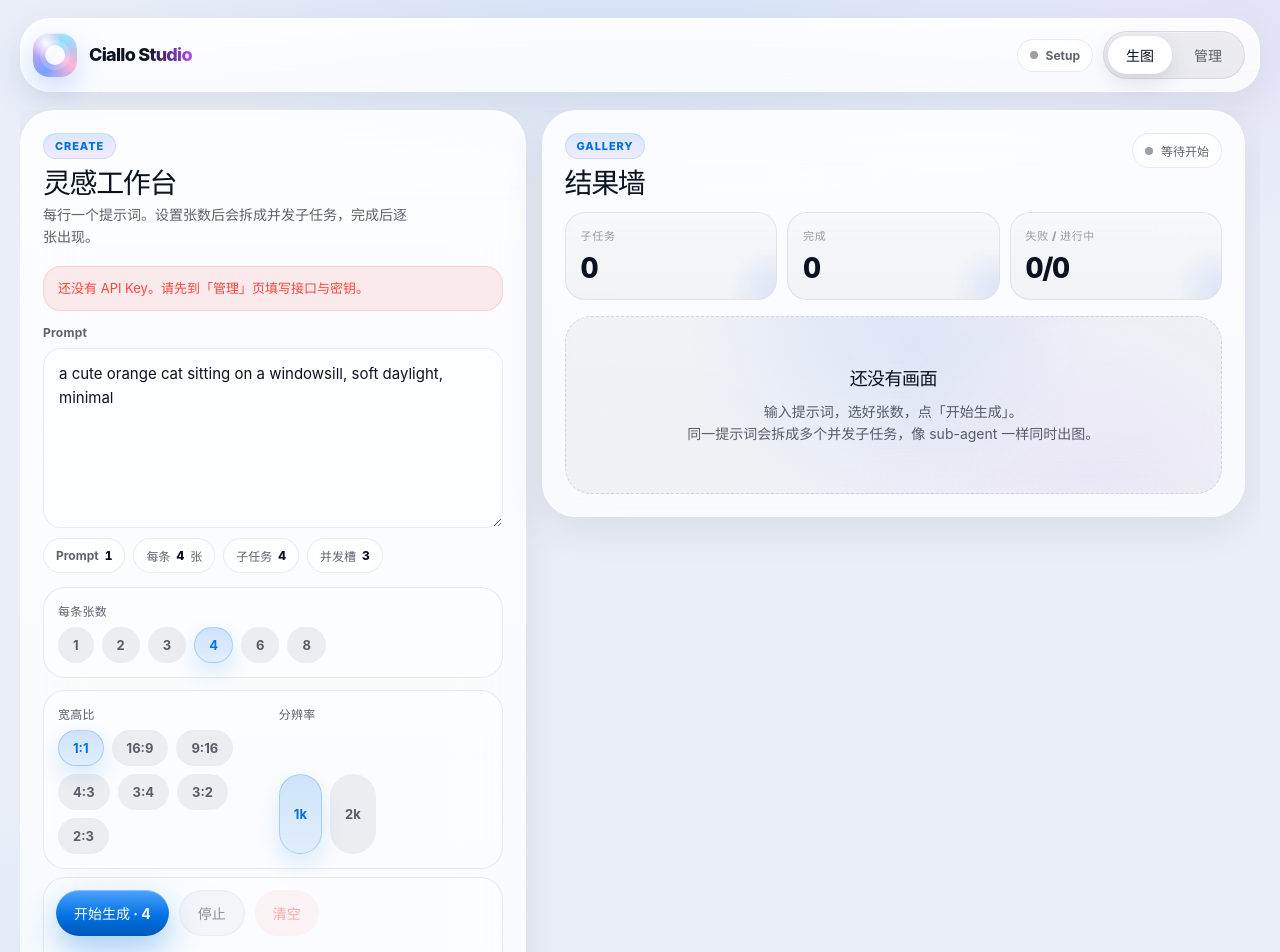
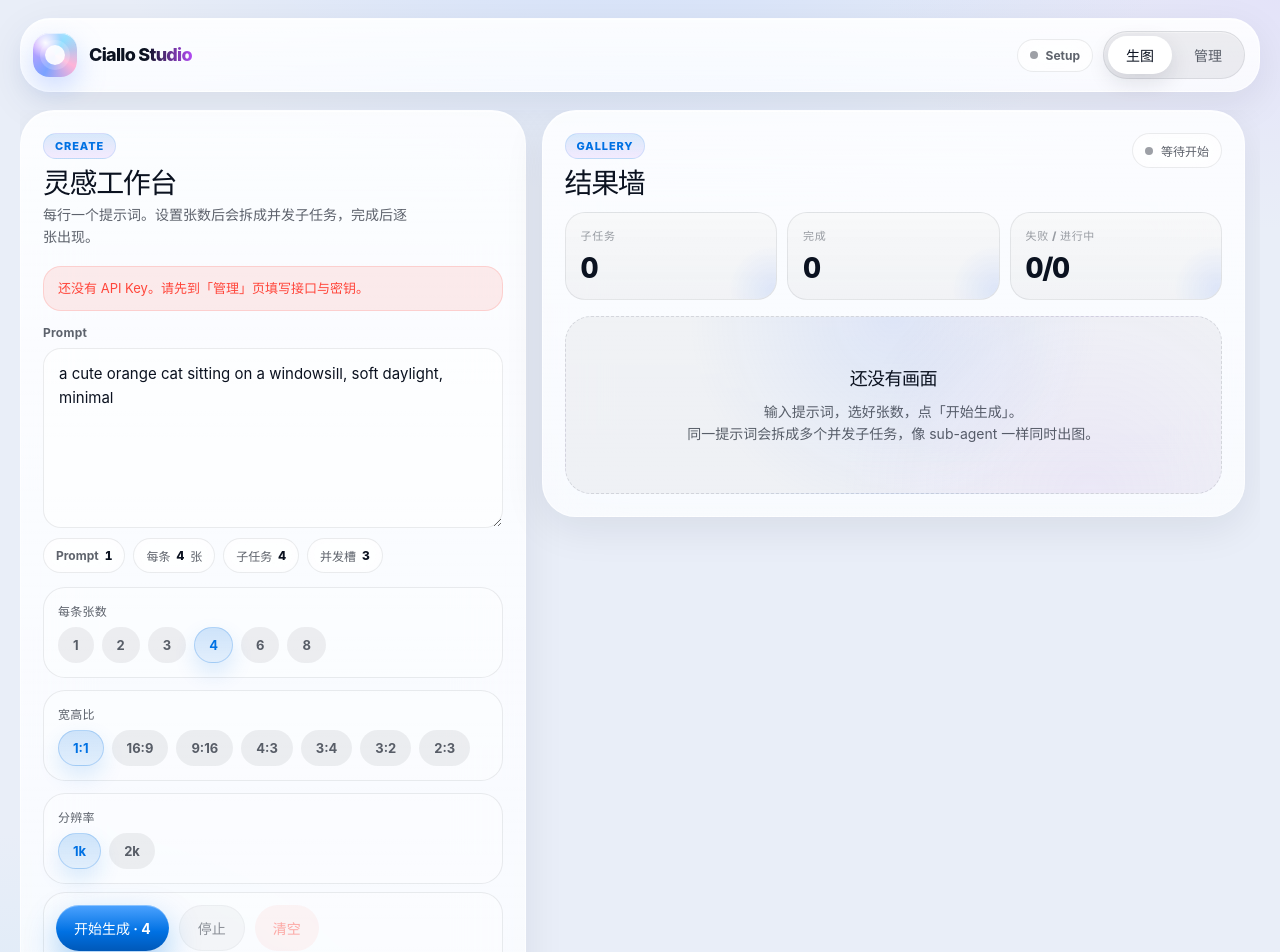
Before and after one commit to MurasameCyan/CialloStudio, a React (Vite) app: page / in a window 1280 px wide. Shown: the top 952 px of the page. Built offline with nearby package versions, Linux system fonts and the light colour scheme.

Commit message:
fix: stack admin and studio option rows for consistent alignment

```diff
--- a/src/components/SettingsPage.tsx
+++ b/src/components/SettingsPage.tsx
@@ -118,11 +118,9 @@ export function SettingsPage({ settings, onChange }: Props) {
     <div className="page admin-layout">
       <section className="panel admin-hero">
         <div className="admin-hero-top">
-          <div>
-            <div className="panel-kicker">Admin</div>
-            <h2 className="panel-title">控制台</h2>
-            <p className="panel-desc">管理接口连接、默认生成参数，以及查看运行日志。</p>
-          </div>
+          <div className="panel-kicker">Admin</div>
+          <h2 className="panel-title">控制台</h2>
+          <p className="panel-desc">管理接口连接、默认生成参数，以及查看运行日志。</p>
         </div>
 
         <div className="admin-status-row">
@@ -164,8 +162,8 @@ export function SettingsPage({ settings, onChange }: Props) {
             </button>
           </div>
 
-          <div className="admin-fields-2">
-            <div className="field" style={{ marginBottom: 0 }}>
+          <div className="admin-stack">
+            <div className="field">
               <label htmlFor="baseUrl">API Base URL</label>
               <input
                 id="baseUrl"
@@ -179,7 +177,7 @@ export function SettingsPage({ settings, onChange }: Props) {
               <div className="field-hint">推荐同源代理 `/v1`，可避免浏览器 CORS 问题。</div>
             </div>
 
-            <div className="field" style={{ marginBottom: 0 }}>
+            <div className="field">
               <div className="label-row">
                 <label htmlFor="apiKey">API Key</label>
                 <button type="button" className="text-link" onClick={() => setShowKey((v) => !v)}>
@@ -209,8 +207,8 @@ export function SettingsPage({ settings, onChange }: Props) {
             </div>
           </div>
 
-          <div className="admin-fields-2">
-            <div className="field" style={{ marginBottom: 0 }}>
+          <div className="admin-stack">
+            <div className="field">
               <label htmlFor="model">模型</label>
               <input
                 id="model"
@@ -226,8 +224,10 @@ export function SettingsPage({ settings, onChange }: Props) {
                   <option key={id} value={id} />
                 ))}
               </datalist>
+              <div className="field-hint">生图默认模型，可从下方列表点选。</div>
             </div>
-            <div className="field" style={{ marginBottom: 0 }}>
+
+            <div className="field">
               <label htmlFor="concurrency">全局并发槽</label>
               <input
                 id="concurrency"
@@ -240,10 +240,8 @@ export function SettingsPage({ settings, onChange }: Props) {
               />
               <div className="field-hint">1–8，同时最多多少个子任务请求上游。</div>
             </div>
-          </div>
 
-          <div className="admin-fields-2" style={{ marginTop: 14 }}>
-            <div className="field" style={{ marginBottom: 0 }}>
+            <div className="field">
               <label>默认宽高比</label>
               <div className="segmented">
                 {ASPECT_RATIOS.map((ratio) => (
@@ -258,7 +256,8 @@ export function SettingsPage({ settings, onChange }: Props) {
                 ))}
               </div>
             </div>
-            <div className="field" style={{ marginBottom: 0 }}>
+
+            <div className="field">
               <label>默认分辨率</label>
               <div className="segmented">
                 {RESOLUTIONS.map((item) => (
--- a/src/components/StudioPage.tsx
+++ b/src/components/StudioPage.tsx
@@ -249,6 +249,7 @@ export function StudioPage({ settings, onOpenSettings }: Props) {
           </div>
         </div>
 
+        <div className="studio-options">
           <div className="option-block">
             <div className="field">
               <label>每条张数</label>
@@ -268,8 +269,7 @@ export function StudioPage({ settings, onOpenSettings }: Props) {
           </div>
 
           <div className="option-block">
-          <div className="row">
-            <div className="field" style={{ marginBottom: 0 }}>
+            <div className="field">
               <label>宽高比</label>
               <div className="segmented">
                 {ASPECT_RATIOS.map((ratio) => (
@@ -284,7 +284,10 @@ export function StudioPage({ settings, onOpenSettings }: Props) {
                 ))}
               </div>
             </div>
-            <div className="field" style={{ marginBottom: 0 }}>
+          </div>
+
+          <div className="option-block">
+            <div className="field">
               <label>分辨率</label>
               <div className="segmented">
                 {RESOLUTIONS.map((item) => (
--- a/src/styles/ios26.css
+++ b/src/styles/ios26.css
@@ -996,6 +996,27 @@ a {
   display: grid;
   grid-template-columns: repeat(2, minmax(0, 1fr));
   gap: 14px;
+  align-items: start;
+}
+
+/* 管理页统一纵向堆叠：避免左右两列高度不一致造成「一上一下」 */
+.admin-stack {
+  display: grid;
+  gap: 16px;
+}
+
+.admin-stack > .field {
+  margin-bottom: 0;
+}
+
+.admin-stack .field label,
+.admin-stack .label-row {
+  min-height: 18px;
+}
+
+.admin-stack .segmented {
+  min-height: 40px;
+  align-content: flex-start;
 }
 
 .admin-actions {
@@ -1111,6 +1132,20 @@ a {
   .admin-fields-2 {
     grid-template-columns: 1fr;
   }
+}
+
+/* 生图页也统一：选项块纵向对齐 */
+.studio-options {
+  display: grid;
+  gap: 12px;
+}
+
+.studio-options .option-block {
+  margin: 0;
+}
+
+.studio-options .option-block + .option-block {
+  margin-top: 0;
 }
 
 @media (max-width: 560px) {
```
Lines whose indentation alone changed are shown as unchanged.
